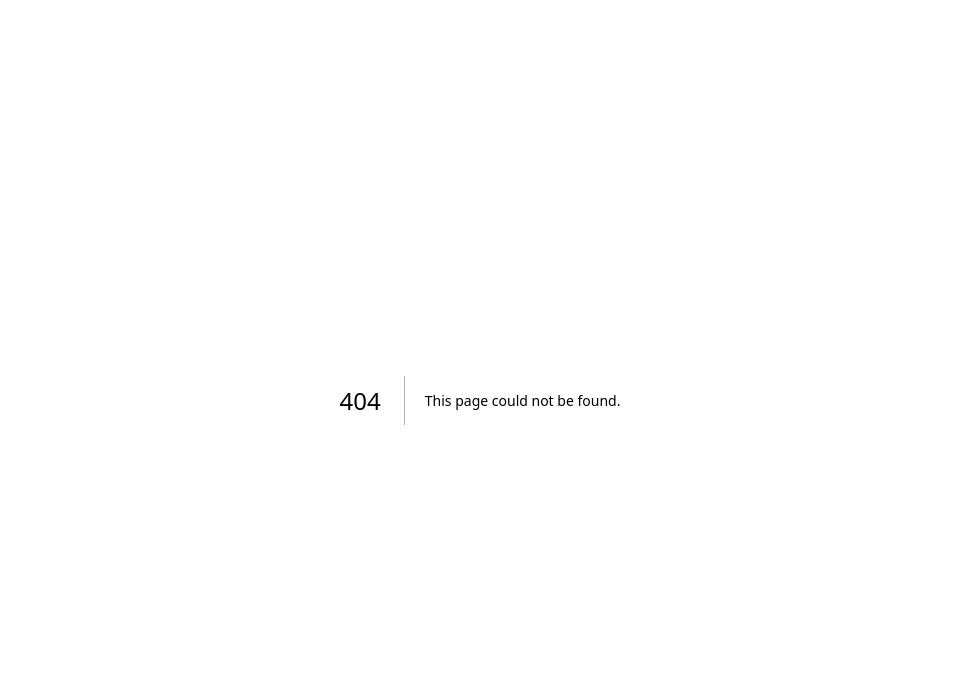
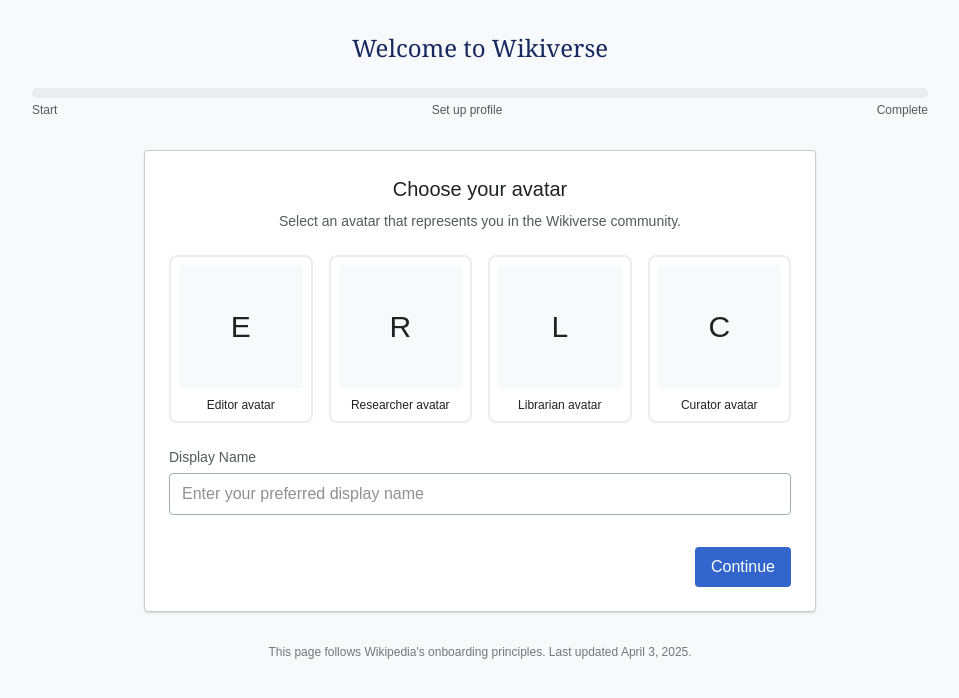
Before and after one commit to heysagnik/hackbyte-wikiverse, a Next.js app: page /onboard in a window 1280 px wide. Before the commit this address had no page. Shown: the top 698 px of the page, without its empty margins (160-1119 px from the left). Built offline with nearby package versions, Linux system fonts and the light colour scheme.

Commit message:
added onboard page

```diff
--- /dev/null
+++ b/src/app/onboard/page.tsx
@@ -0,0 +1,246 @@
+"use client";
+import React, { useState } from "react";
+import { motion } from "motion/react";
+import * as Form from "@radix-ui/react-form";
+import Image from "next/image";
+
+const avatars = [
+  { id: 1, src: "/avatars/avatar1.png", alt: "Editor avatar" },
+  { id: 2, src: "/avatars/avatar2.png", alt: "Researcher avatar" },
+  { id: 3, src: "/avatars/avatar3.png", alt: "Librarian avatar" },
+  { id: 4, src: "/avatars/avatar4.png", alt: "Curator avatar" },
+];
+
+const learningPaths = [
+  {
+    id: "quickstart",
+    title: "Quick Start",
+    description: "Learn the basics of editing in just 10 minutes. Perfect for beginners.",
+    duration: "10 minutes",
+    difficulty: "Beginner"
+  },
+  {
+    id: "full",
+    title: "Full Editor Training",
+    description: "Comprehensive training on all aspects of Wikipedia editing and policies.",
+    duration: "60 minutes",
+    difficulty: "Intermediate"
+  }
+];
+
+export default function OnboardingPage() {
+  const [step, setStep] = useState(1);
+  const [progress, setProgress] = useState(0);
+  const [userData, setUserData] = useState<{
+    name: string;
+    avatarId: number | null;
+    learningPath: string | null;
+  }>({
+    name: "",
+    avatarId: null,
+    learningPath: null
+  });
+
+  const totalSteps = 3;
+
+  React.useEffect(() => {
+    // Calculate progress based on current step
+    setProgress(((step - 1) / (totalSteps - 1)) * 100);
+  }, [step]);
+
+  const handleNext = () => {
+    if (step < totalSteps) {
+      setStep(step + 1);
+    }
+  };
+
+  const handleBack = () => {
+    if (step > 1) {
+      setStep(step - 1);
+    }
+  };
+
+  const handleAvatarSelect = (id: number) => {
+    setUserData({ ...userData, avatarId: id });
+  };
+
+  const handleNameChange = (e: React.ChangeEvent<HTMLInputElement>) => {
+    setUserData({ ...userData, name: e.target.value });
+  };
+
+  const handlePathSelect = (id: string) => {
+    setUserData({ ...userData, learningPath: id });
+  };
+
+  const handleSubmit = () => {
+    console.log("Onboarding complete with data:", userData);
+    // Redirect to dashboard or next step
+    window.location.href = "/dashboard";
+  };
+
+  return (
+    <div className="min-h-screen bg-[#f8f9fa] text-[#202122] py-8 px-4">
+      {/* Header with Wikipedia styling */}
+      <header className="max-w-4xl mx-auto mb-8">
+        <h1 className="text-2xl font-serif text-[#162860] text-center mb-6">Welcome to Wikiverse</h1>
+
+        {/* Progress bar */}
+        <div className="w-full bg-[#eaecf0] rounded-full h-2.5">
+          <div
+            className="bg-[#3366cc] h-2.5 rounded-full transition-all duration-500 ease-in-out"
+            style={{ width: `${progress}%` }}
+          ></div>
+        </div>
+        <div className="flex justify-between mt-1 text-xs text-[#54595d]">
+          <span>Start</span>
+          <span>Set up profile</span>
+          <span>Complete</span>
+        </div>
+      </header>
+
+      {/* Main content */}
+      <main className="max-w-2xl mx-auto bg-white border border-[#c8ccd1] rounded-sm p-6 shadow-sm">
+        <motion.div
+          key={`step-${step}`}
+          initial={{ opacity: 0, y: 20 }}
+          animate={{ opacity: 1, y: 0 }}
+          exit={{ opacity: 0, y: -20 }}
+          transition={{ duration: 0.3 }}
+        >
+          {step === 1 && (
+            <div className="space-y-6">
+              <div className="text-center">
+                <h2 className="text-xl font-medium text-[#202122] mb-2">Choose your avatar</h2>
+                <p className="text-sm text-[#54595d]">Select an avatar that represents you in the Wikiverse community.</p>
+              </div>
+
+              <div className="grid grid-cols-2 md:grid-cols-4 gap-4 my-6">
+                {avatars.map((avatar) => (
+                  <div
+                    key={avatar.id}
+                    className={`border-2 rounded-lg p-2 cursor-pointer transition-all hover:bg-[#eaf3ff] ${
+                      userData.avatarId === avatar.id ? 'border-[#3366cc] bg-[#eaf3ff]' : 'border-[#eaecf0]'
+                    }`}
+                    onClick={() => handleAvatarSelect(avatar.id)}
+                  >
+                    <div className="aspect-square relative">
+                      {/* Replace with actual images when available */}
+                      <div className="w-full h-full bg-[#f8f9fa] rounded flex items-center justify-center">
+                        <span className="text-3xl">{avatar.alt.charAt(0)}</span>
+                      </div>
+                    </div>
+                    <p className="text-xs text-center mt-2">{avatar.alt}</p>
+                  </div>
+                ))}
+              </div>
+
+              <Form.Root className="space-y-4">
+                <Form.Field name="name">
+                  <div className="flex flex-col space-y-1.5">
+                    <Form.Label className="text-sm font-medium text-[#54595d]">Display Name</Form.Label>
+                    <Form.Control asChild>
+                      <input
+                        className="w-full px-3 py-2 border border-[#a2a9b1] rounded-sm focus:outline-none focus:border-[#3366cc] focus:ring-1 focus:ring-[#3366cc]"
+                        type="text"
+                        required
+                        placeholder="Enter your preferred display name"
+                        value={userData.name}
+                        onChange={handleNameChange}
+                      />
+                    </Form.Control>
+                    <Form.Message className="text-sm text-[#d33]" match="valueMissing">
+                      Please enter a display name
+                    </Form.Message>
+                  </div>
+                </Form.Field>
+              </Form.Root>
+            </div>
+          )}
+
+          {step === 2 && (
+            <div className="space-y-6">
+              <div className="text-center">
+                <h2 className="text-xl font-medium text-[#202122] mb-2">Choose your learning path</h2>
+                <p className="text-sm text-[#54595d]">Select how you'd like to learn about editing and contributing.</p>
+              </div>
+
+              <div className="space-y-4 my-6">
+                {learningPaths.map((path) => (
+                  <div
+                    key={path.id}
+                    className={`border-2 rounded-md p-4 cursor-pointer transition-all hover:bg-[#eaf3ff] ${
+                      userData.learningPath === path.id ? 'border-[#3366cc] bg-[#eaf3ff]' : 'border-[#eaecf0]'
+                    }`}
+                    onClick={() => handlePathSelect(path.id)}
+                  >
+                    <h3 className="font-medium text-lg text-[#162860]">{path.title}</h3>
+                    <p className="text-sm text-[#54595d] mt-1">{path.description}</p>
+                    <div className="flex items-center mt-3 text-xs text-[#72777d]">
+                      <span className="mr-4">Duration: {path.duration}</span>
+                      <span>Difficulty: {path.difficulty}</span>
+                    </div>
+                  </div>
+                ))}
+              </div>
+            </div>
+          )}
+
+          {step === 3 && (
+            <div className="space-y-6 text-center">
+              <div className="w-20 h-20 bg-[#eaf3ff] rounded-full flex items-center justify-center mx-auto">
+                <svg xmlns="http://www.w3.org/2000/svg" viewBox="0 0 24 24" fill="currentColor" className="w-10 h-10 text-[#3366cc]">
+                  <path fillRule="evenodd" d="M2.25 12c0-5.385 4.365-9.75 9.75-9.75s9.75 4.365 9.75 9.75-4.365 9.75-9.75 9.75S2.25 17.385 2.25 12zm13.36-1.814a.75.75 0 10-1.22-.872l-3.236 4.53L9.53 12.22a.75.75 0 00-1.06 1.06l2.25 2.25a.75.75 0 001.14-.094l3.75-5.25z" clipRule="evenodd" />
+                </svg>
+              </div>
+
+              <h2 className="text-xl font-medium text-[#202122]">You're all set!</h2>
+              <p className="text-sm text-[#54595d] max-w-md mx-auto">
+                Your profile has been created and your learning path is ready.
+                Click the button below to start your Wikipedia journey.
+              </p>
+
+              <div className="pt-4">
+                <button
+                  onClick={handleSubmit}
+                  className="bg-[#3366cc] text-white py-2 px-6 rounded-sm hover:bg-[#2a4b8d] transition-colors font-medium"
+                >
+                  Begin Your Journey
+                </button>
+              </div>
+            </div>
+          )}
+        </motion.div>
+
+        {/* Navigation buttons */}
+        <div className="flex justify-between mt-8">
+          {step > 1 ? (
+            <button
+              onClick={handleBack}
+              className="px-4 py-2 border border-[#a2a9b1] text-[#202122] rounded-sm hover:bg-[#f8f9fa] transition-colors"
+            >
+              Back
+            </button>
+          ) : <div></div>}
+
+          {step < totalSteps && (
+            <button
+              onClick={handleNext}
+              className="px-4 py-2 bg-[#3366cc] text-white rounded-sm hover:bg-[#2a4b8d] transition-colors"
+              disabled={(step === 1 && (!userData.avatarId || !userData.name)) ||
+                      (step === 2 && !userData.learningPath)}
+            >
+              Continue
+            </button>
+          )}
+        </div>
+      </main>
+
+      {/* Footer */}
+      <footer className="max-w-2xl mx-auto mt-8 text-xs text-[#72777d] text-center">
+        <p>
+          This page follows Wikipedia's onboarding principles. Last updated April 3, 2025.
+        </p>
+      </footer>
+    </div>
+  );
+}
```
Also changed, not shown: 1 other file (tests, documents, lock files or other folders).
